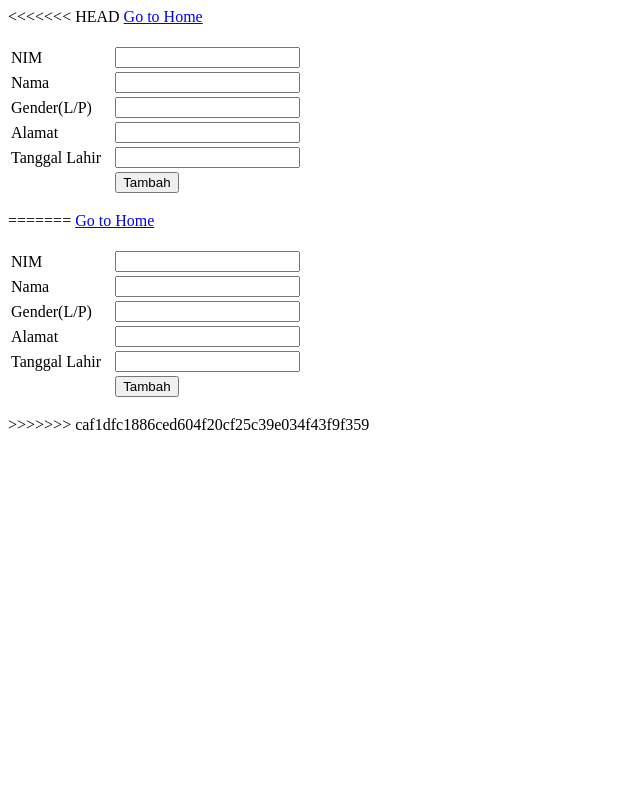
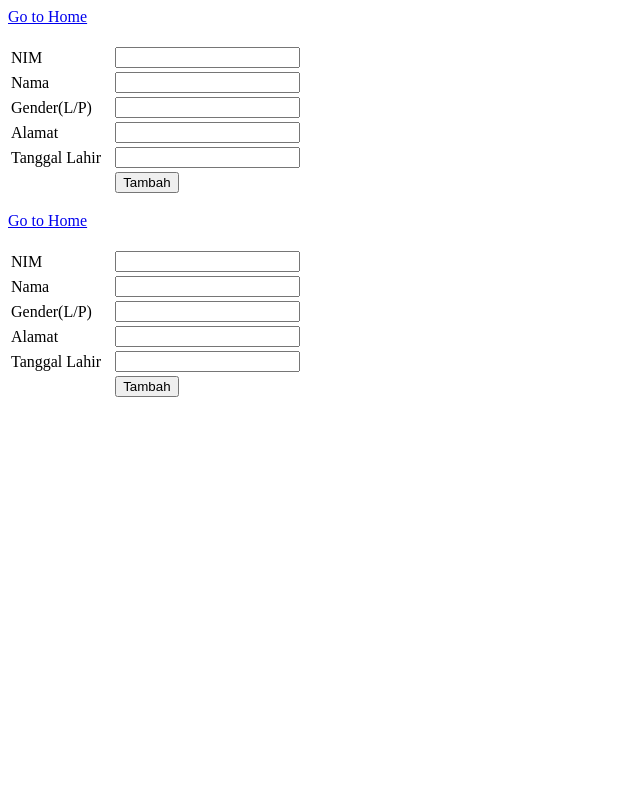
Before and after one commit to azlindafebi/PRAKTIKUM_PWD, a PHP site: page /tambah.php in a window 1280 px wide. Shown: the whole page, without its empty margins (0-640 px from the left). Run offline with PHP 8.4, Linux system fonts and the light colour scheme.

Commit message:
Update tambah.php

```diff
--- a/PRAKTIKUM3/tambah.php
+++ b/PRAKTIKUM3/tambah.php
@@ -1,4 +1,4 @@
-<<<<<<< HEAD
+
 <html>
     <head>
         <title> Tambah Data Mahasiswa</title>
@@ -55,7 +55,7 @@
     }
 ?>
     </body>
-=======
+
 <html>
     <head>
         <title> Tambah Data Mahasiswa</title>
@@ -112,5 +112,5 @@
     }
 ?>
     </body>
->>>>>>> caf1dfc1886ced604f20cf25c39e034f43f9f359
+
 </html>
```
